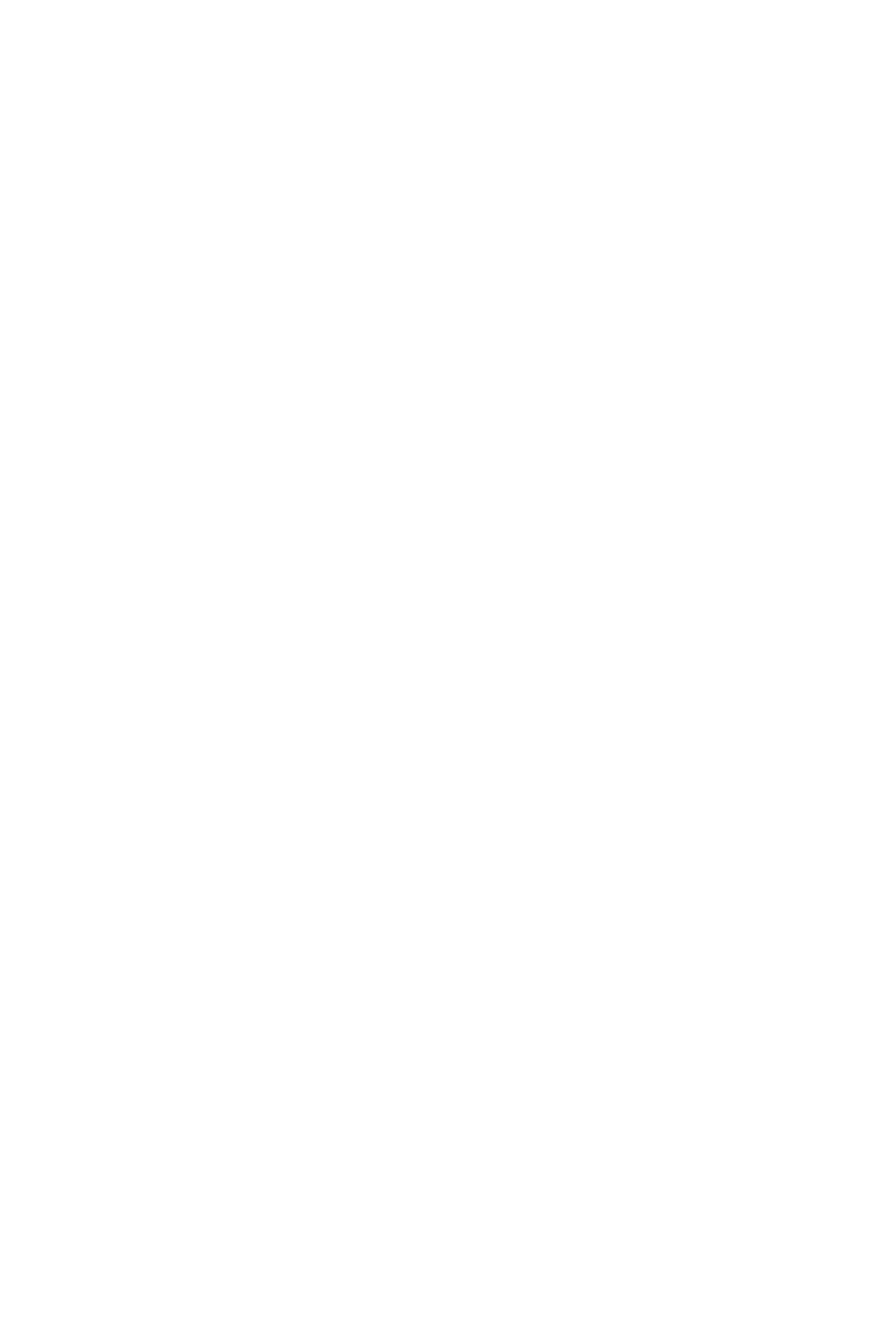
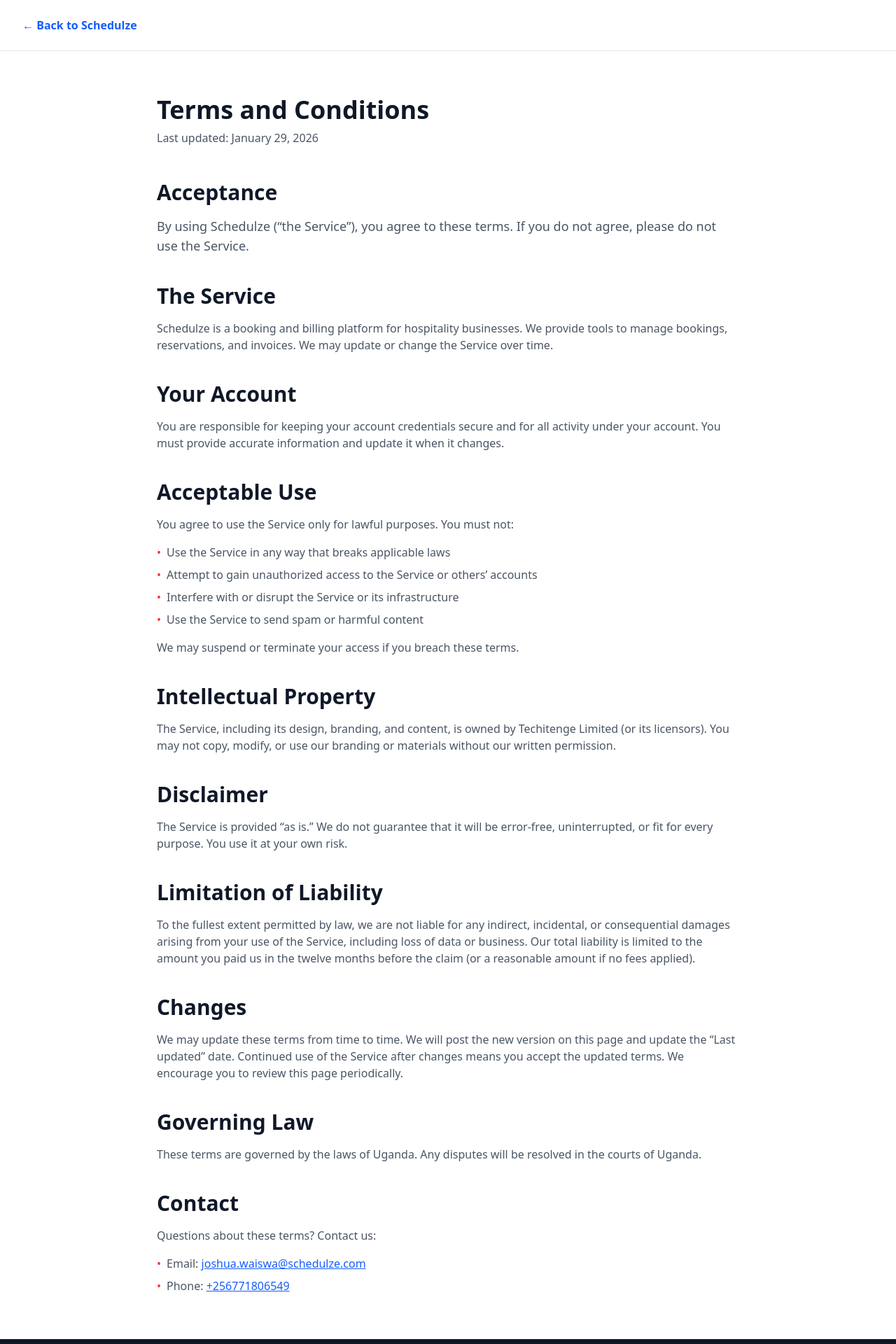
Before and after one commit to jwaiswa7/schedulze_ui, a React (Vite) app: page /terms-and-conditions in a window 1280 px wide. Before the commit this address had no page. Shown: the top 1920 px of the page at 70% size. Before the commit the page ends 800 px from the top, so only its background shows below. Built offline with nearby package versions, Linux system fonts and the light colour scheme.

Commit message:
Add terms and conditions page

```diff
--- a/src/App.jsx
+++ b/src/App.jsx
@@ -8,6 +8,7 @@
 import CTASection from './components/CTASection'
 import Footer from './components/Footer'
 import PrivacyPolicy from './pages/PrivacyPolicy'
+import TermsAndConditions from './pages/TermsAndConditions'
 
 function App() {
   return (
@@ -28,6 +29,7 @@
         }
       />
       <Route path="/privacy-policy" element={<PrivacyPolicy />} />
+      <Route path="/terms-and-conditions" element={<TermsAndConditions />} />
     </Routes>
   )
 }
--- a/src/components/Footer.jsx
+++ b/src/components/Footer.jsx
@@ -31,6 +31,9 @@
               <li>
                 <Link to="/privacy-policy" className="hover:text-white transition-colors">Privacy Policy</Link>
               </li>
+              <li>
+                <Link to="/terms-and-conditions" className="hover:text-white transition-colors">Terms and Conditions</Link>
+              </li>
             </ul>
           </div>
           <div>
--- /dev/null
+++ b/src/pages/TermsAndConditions.jsx
@@ -0,0 +1,144 @@
+import { Link } from 'react-router-dom'
+import Footer from '../components/Footer'
+
+function TermsAndConditions() {
+  return (
+    <div className="min-h-screen bg-white">
+      <header className="border-b border-gray-200 bg-white">
+        <div className="max-w-7xl mx-auto px-4 sm:px-6 lg:px-8 py-6">
+          <Link
+            to="/"
+            className="inline-flex items-center text-blue-600 font-semibold hover:text-blue-700 transition-colors"
+          >
+            ← Back to Schedulze
+          </Link>
+        </div>
+      </header>
+
+      <main className="max-w-4xl mx-auto px-4 sm:px-6 lg:px-8 py-12 md:py-16">
+        <h1 className="text-3xl md:text-4xl font-bold text-gray-900 mb-2">
+          Terms and Conditions
+        </h1>
+        <p className="text-gray-600 mb-12">Last updated: January 29, 2026</p>
+
+        <div className="space-y-10 text-gray-600">
+          <section>
+            <h2 className="text-2xl md:text-3xl font-bold text-gray-900 mb-4">
+              Acceptance
+            </h2>
+            <p className="text-lg">
+              By using Schedulze (“the Service”), you agree to these terms. If you do not agree, please do not use the Service.
+            </p>
+          </section>
+
+          <section>
+            <h2 className="text-2xl md:text-3xl font-bold text-gray-900 mb-4">
+              The Service
+            </h2>
+            <p className="mb-4">
+              Schedulze is a booking and billing platform for hospitality businesses. We provide tools to manage bookings, reservations, and invoices. We may update or change the Service over time.
+            </p>
+          </section>
+
+          <section>
+            <h2 className="text-2xl md:text-3xl font-bold text-gray-900 mb-4">
+              Your Account
+            </h2>
+            <p className="mb-4">
+              You are responsible for keeping your account credentials secure and for all activity under your account. You must provide accurate information and update it when it changes.
+            </p>
+          </section>
+
+          <section>
+            <h2 className="text-2xl md:text-3xl font-bold text-gray-900 mb-4">
+              Acceptable Use
+            </h2>
+            <p className="mb-4">You agree to use the Service only for lawful purposes. You must not:</p>
+            <ul className="space-y-2 mb-4">
+              {[
+                'Use the Service in any way that breaks applicable laws',
+                'Attempt to gain unauthorized access to the Service or others’ accounts',
+                'Interfere with or disrupt the Service or its infrastructure',
+                'Use the Service to send spam or harmful content',
+              ].map((item, i) => (
+                <li key={i} className="flex items-start">
+                  <span className="text-red-500 mr-2">•</span>
+                  <span>{item}</span>
+                </li>
+              ))}
+            </ul>
+            <p>We may suspend or terminate your access if you breach these terms.</p>
+          </section>
+
+          <section>
+            <h2 className="text-2xl md:text-3xl font-bold text-gray-900 mb-4">
+              Intellectual Property
+            </h2>
+            <p>
+              The Service, including its design, branding, and content, is owned by Techitenge Limited (or its licensors). You may not copy, modify, or use our branding or materials without our written permission.
+            </p>
+          </section>
+
+          <section>
+            <h2 className="text-2xl md:text-3xl font-bold text-gray-900 mb-4">
+              Disclaimer
+            </h2>
+            <p>
+              The Service is provided “as is.” We do not guarantee that it will be error-free, uninterrupted, or fit for every purpose. You use it at your own risk.
+            </p>
+          </section>
+
+          <section>
+            <h2 className="text-2xl md:text-3xl font-bold text-gray-900 mb-4">
+              Limitation of Liability
+            </h2>
+            <p>
+              To the fullest extent permitted by law, we are not liable for any indirect, incidental, or consequential damages arising from your use of the Service, including loss of data or business. Our total liability is limited to the amount you paid us in the twelve months before the claim (or a reasonable amount if no fees applied).
+            </p>
+          </section>
+
+          <section>
+            <h2 className="text-2xl md:text-3xl font-bold text-gray-900 mb-4">
+              Changes
+            </h2>
+            <p>
+              We may update these terms from time to time. We will post the new version on this page and update the “Last updated” date. Continued use of the Service after changes means you accept the updated terms. We encourage you to review this page periodically.
+            </p>
+          </section>
+
+          <section>
+            <h2 className="text-2xl md:text-3xl font-bold text-gray-900 mb-4">
+              Governing Law
+            </h2>
+            <p>
+              These terms are governed by the laws of Uganda. Any disputes will be resolved in the courts of Uganda.
+            </p>
+          </section>
+
+          <section>
+            <h2 className="text-2xl md:text-3xl font-bold text-gray-900 mb-4">
+              Contact
+            </h2>
+            <p className="mb-4">
+              Questions about these terms? Contact us:
+            </p>
+            <ul className="space-y-2">
+              <li className="flex items-start">
+                <span className="text-red-500 mr-2">•</span>
+                <span>Email: <a href="mailto:joshua.waiswa@schedulze.com" className="text-blue-600 hover:text-blue-700 underline">joshua.waiswa@schedulze.com</a></span>
+              </li>
+              <li className="flex items-start">
+                <span className="text-red-500 mr-2">•</span>
+                <span>Phone: <a href="tel:+256771806549" className="text-blue-600 hover:text-blue-700 underline">+256771806549</a></span>
+              </li>
+            </ul>
+          </section>
+        </div>
+      </main>
+
+      <Footer />
+    </div>
+  )
+}
+
+export default TermsAndConditions
```
